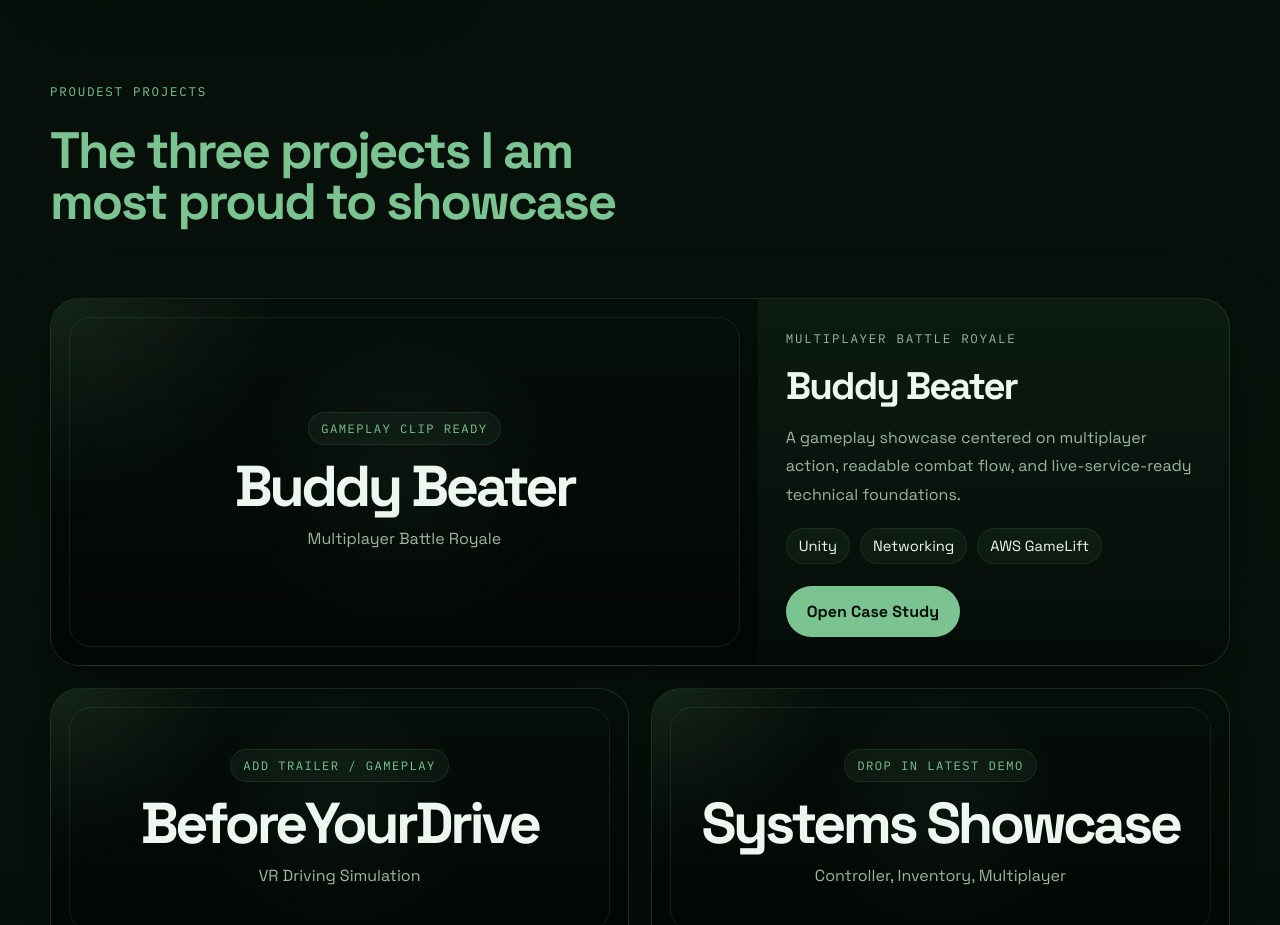
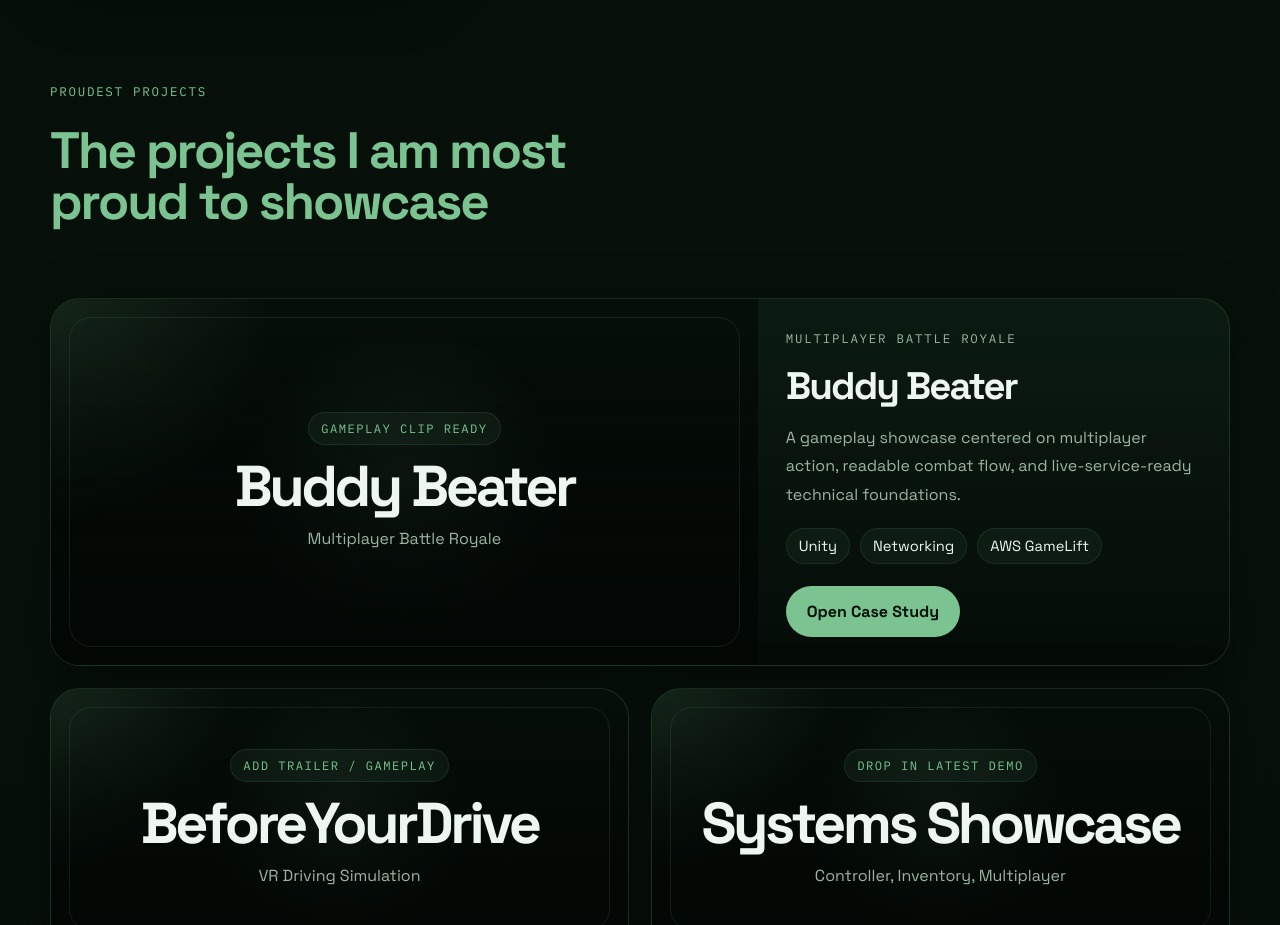
Before and after one commit to nagasuki/Portfolio, a website: page index.html in a window 1280 px wide. Shown: the part 1920-2845 px from the top of the page. Drawn offline with Linux system fonts and the light colour scheme; no server answers.

Commit message:
fixed: words

```diff
--- a/index.html
+++ b/index.html
@@ -110,7 +110,7 @@
     <section id="featured" class="section">
       <div class="section-heading reveal">
         <p class="eyebrow">Proudest Projects</p>
-        <h2>The three projects I am most proud to showcase</h2>
+        <h2>The projects I am most proud to showcase</h2>
       </div>
 
       <div id="showcase-grid" class="showcase-grid reveal"></div>
```
